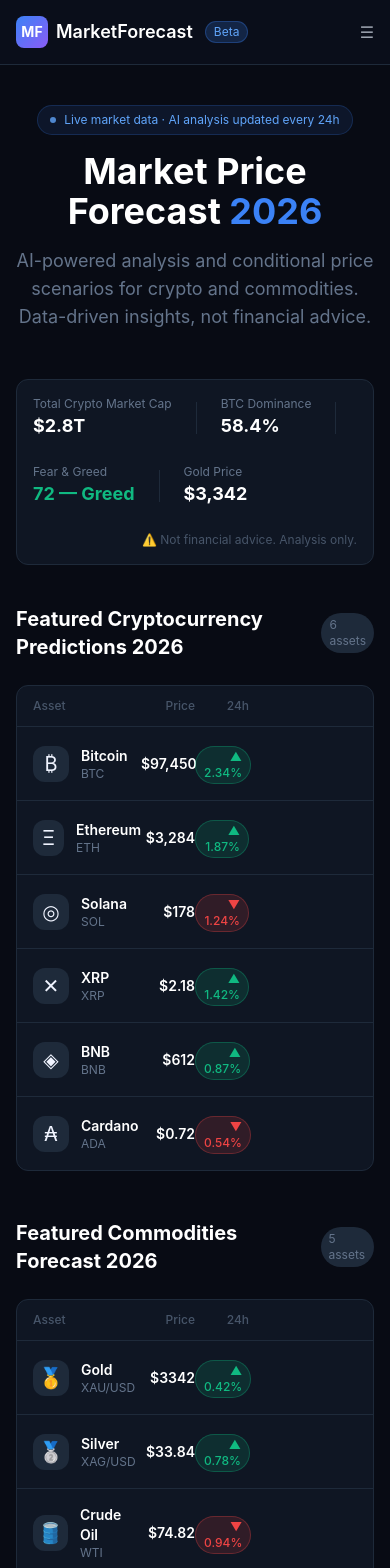
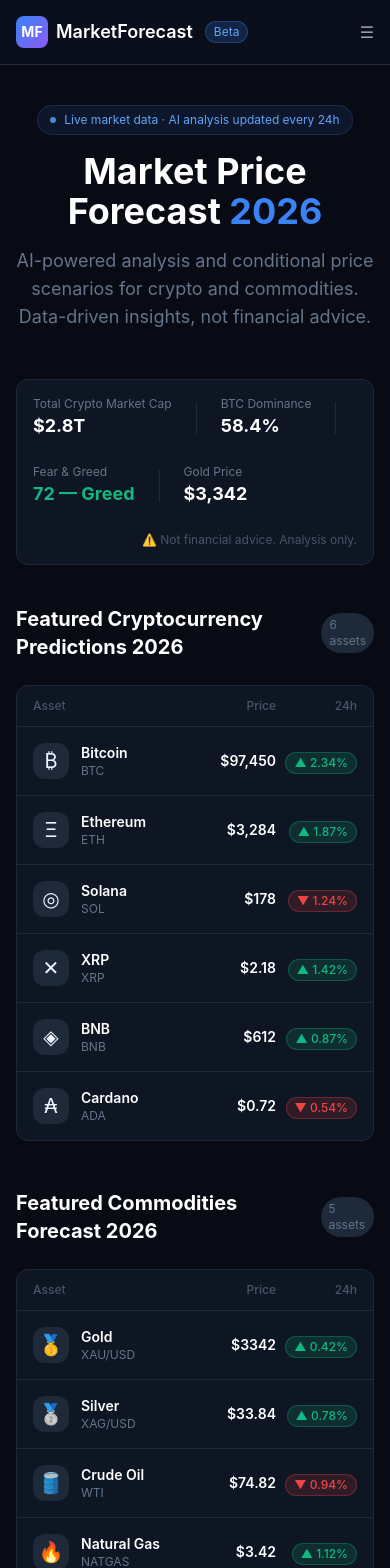
Before and after one commit to dominovd/marketforecast, a Next.js app: page / in a window 390 px wide. Shown: the top 1568 px of the page. Built offline with nearby package versions, Linux system fonts and the light colour scheme.

Commit message:
fix: adaptive grid on mobile (cols-8/10/12), fix name wrapping

```diff
--- a/app/page.tsx
+++ b/app/page.tsx
@@ -99,7 +99,7 @@
           </span>
         </div>
         <div className="card overflow-hidden">
-          <div className="grid grid-cols-12 px-4 py-3 text-xs font-medium" style={{ color: '#475569', borderBottom: '1px solid #1e2a3a' }}>
+          <div className="grid grid-cols-8 sm:grid-cols-10 md:grid-cols-12 px-4 py-3 text-xs font-medium" style={{ color: '#475569', borderBottom: '1px solid #1e2a3a' }}>
             <div className="col-span-4">Asset</div>
             <div className="col-span-2 text-right">Price</div>
             <div className="col-span-2 text-right">24h</div>
@@ -110,7 +110,7 @@
             const href = `/crypto/${asset.slug}-price-prediction-2026`;
             return (
               <Link key={asset.slug} href={href}
-                className="grid grid-cols-12 px-4 py-4 items-center hover:bg-white/[0.02] transition-all"
+                className="grid grid-cols-8 sm:grid-cols-10 md:grid-cols-12 px-4 py-4 items-center hover:bg-white/[0.02] transition-all"
                 style={{ borderBottom: i < cryptoAssets.length - 1 ? '1px solid #1e2a3a' : 'none' }}>
                 <div className="col-span-4 flex items-center gap-3">
                   <div className="w-9 h-9 rounded-xl flex items-center justify-center text-xl"
@@ -149,7 +149,7 @@
           </span>
         </div>
         <div className="card overflow-hidden">
-          <div className="grid grid-cols-12 px-4 py-3 text-xs font-medium" style={{ color: '#475569', borderBottom: '1px solid #1e2a3a' }}>
+          <div className="grid grid-cols-8 sm:grid-cols-10 md:grid-cols-12 px-4 py-3 text-xs font-medium" style={{ color: '#475569', borderBottom: '1px solid #1e2a3a' }}>
             <div className="col-span-4">Asset</div>
             <div className="col-span-2 text-right">Price</div>
             <div className="col-span-2 text-right">24h</div>
@@ -160,7 +160,7 @@
             const href = `/commodities/${asset.slug}-price-prediction-2026`;
             return (
               <Link key={asset.slug} href={href}
-                className="grid grid-cols-12 px-4 py-4 items-center hover:bg-white/[0.02] transition-all"
+                className="grid grid-cols-8 sm:grid-cols-10 md:grid-cols-12 px-4 py-4 items-center hover:bg-white/[0.02] transition-all"
                 style={{ borderBottom: i < commodityAssets.length - 1 ? '1px solid #1e2a3a' : 'none' }}>
                 <div className="col-span-4 flex items-center gap-3">
                   <div className="w-9 h-9 rounded-xl flex items-center justify-center text-xl"
```
